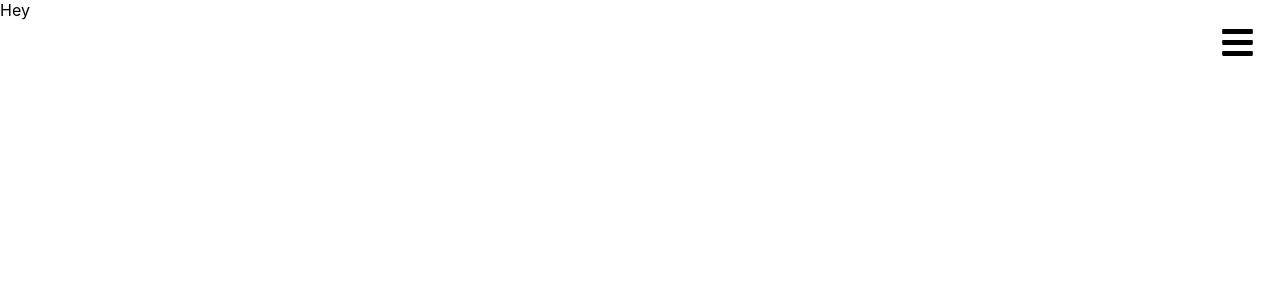
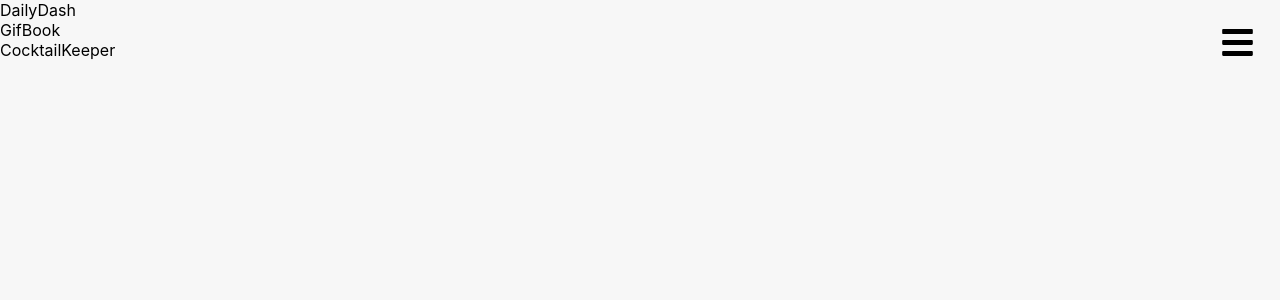
Before and after one commit to JTSwisher/Portfolio, a React (Create React App) app: page /projects in a window 1280 px wide. Shown: the top 300 px of the page. Built offline with nearby package versions, Linux system fonts and the light colour scheme.

Commit message:
add ProjectNav to ProjectContainer, add state & callback to project conatiner to handle selected project state

```diff
--- a/src/App.css
+++ b/src/App.css
@@ -236,3 +236,14 @@ html, body {
   margin-left: 15px;
   margin-right: 15px;
 }
+
+/* project container styles */
+
+.project-container {
+  width: 100vw;
+  height: 100vh;
+  background-color: #f7f7f7;
+  display: flex;
+  flex-direction: column;
+  overflow: hidden;
+}
--- a/src/containers/home/components/LeftSide.js
+++ b/src/containers/home/components/LeftSide.js
@@ -17,7 +17,6 @@ function LeftSide() {
     }
 
     const routes = ["About", "Projects", "Contact"]
-
     const links = routes.map(r => <NavLink to={'/' + r} id="nav-bar-links" onMouseEnter={changeColorOnHover} onMouseLeave={changeColorLeave}><strong>{r}</strong></NavLink>)
 
     return (
--- a/src/containers/projects/ProjectContainer.js
+++ b/src/containers/projects/ProjectContainer.js
@@ -1,14 +1,26 @@
 import React, { Component } from 'react';
 
-import NavContainer from '../navigation/NavContainer'
+import NavContainer from '../navigation/NavContainer';
+import ProjectNav from './components/ProjectNav'
+
 
 export default class ProjectContainer extends Component{
+
+    state = {
+        project: 'DailyDash',
+    }
+
+    handleProjectSelect = (e) => {
+        this.setState({
+            project: ''
+        })
+    }
 
     render() {
         return (
             <div className="project-container">
                 <NavContainer />
-                Hey
+                <ProjectNav projectSelect={this.handleProjectSelect}/>
             </div>
         )
     }
--- /dev/null
+++ b/src/containers/projects/components/ProjectNav.js
@@ -0,0 +1,12 @@
+import React from 'react';
+
+export default function ProjectNav() {
+
+    return (
+        <nav className="project-nav">
+            <div>DailyDash</div>
+            <div>GifBook</div>
+            <div>CocktailKeeper</div>
+        </nav>
+    )
+}
```
